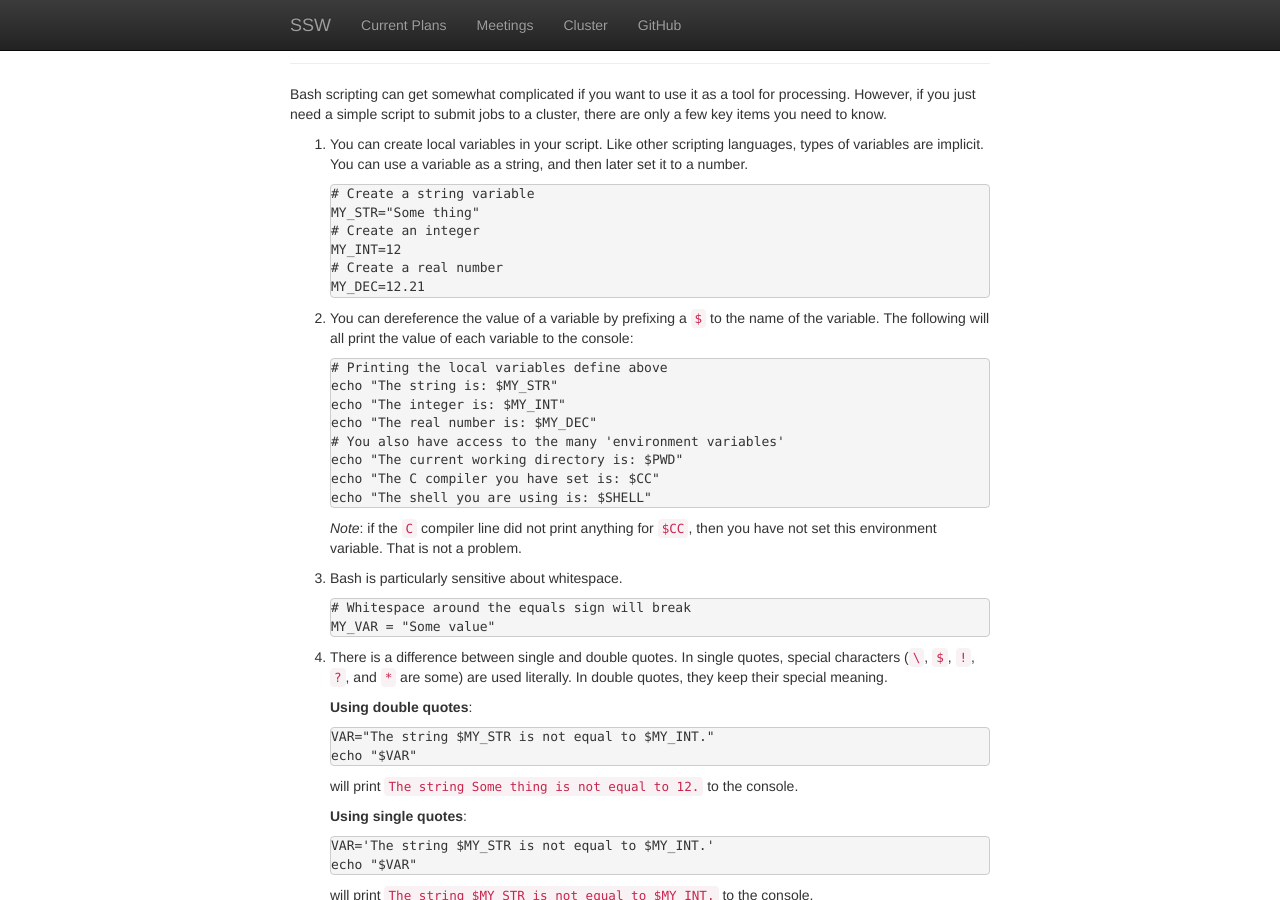
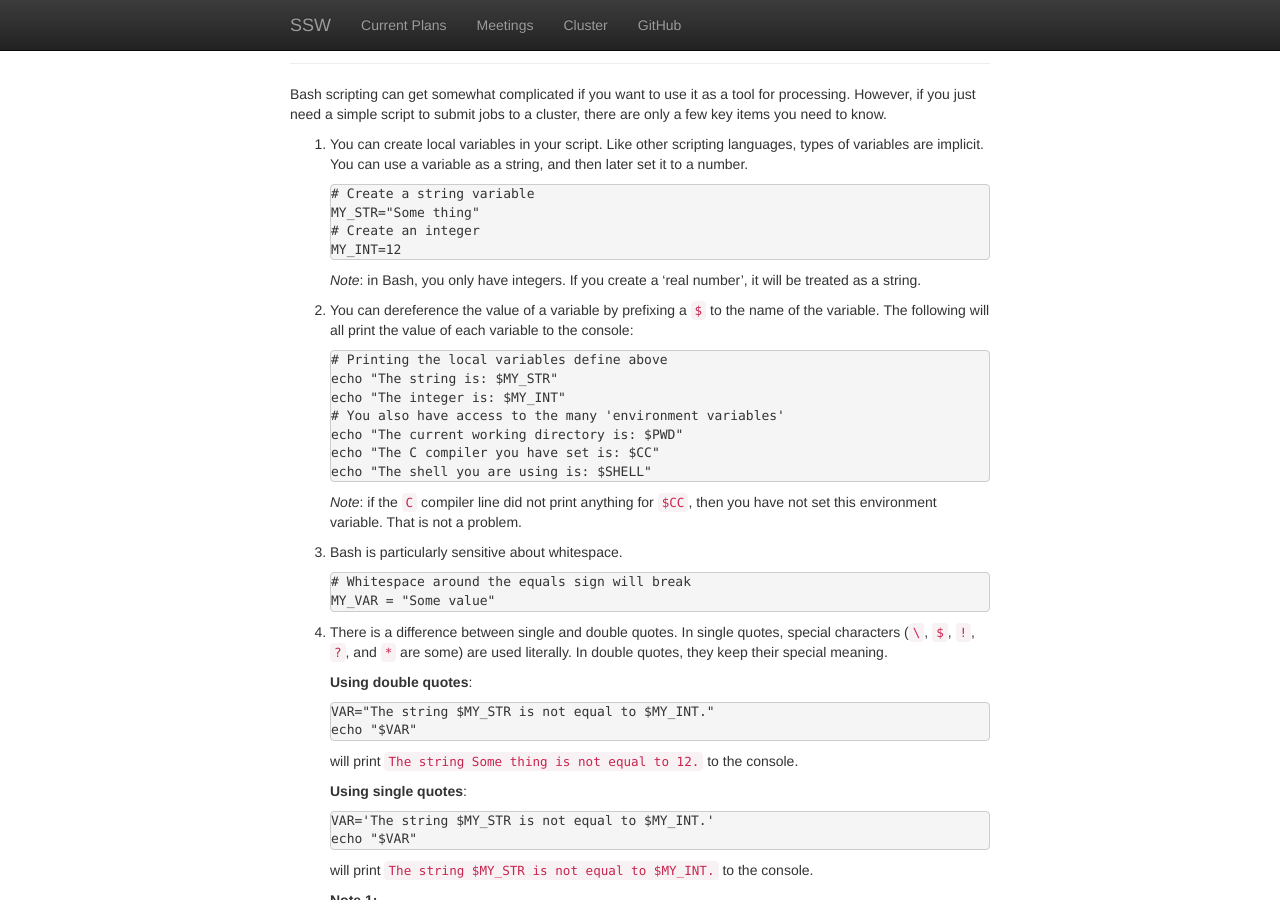
Before and after one commit to cornell-ssw/cornell-ssw.github.io, a Jekyll site: the page built from meetings/2016-09-26.md, in a window 1280 px wide and 900 px high, scrolled down 536 px. Built offline with Jekyll 4.4.1, drawn with Linux system fonts in a browser that asks for light colours; nearby versions of some CDN libraries.

````diff
--- a/meetings/2016-09-26.md
+++ b/meetings/2016-09-26.md
@@ -7,7 +7,7 @@ layout: post
 --------------------------------------------------------------------------------
 - [Minimalist Bash Scripting](#minimalist-bash-scripting)
     - Enough to be able to write PBS submission scripts for totient.
-- [Queuing jobs on Totient](#queing-jobs-on-totient) (using `qsub`).
+- [Queuing jobs on Totient](#queuing-jobs-on-totient) (using `qsub`).
     - Brief example repository for `C` programs using `make`.
 - [Bash Scripting Revisited](#bash-scripting-revisited)
     - You will want to be able to make your job scripts flexible.
@@ -29,9 +29,10 @@ cluster, there are only a few key items you need to know.
    MY_STR="Some thing"
    # Create an integer
    MY_INT=12
-   # Create a real number
-   MY_DEC=12.21
    ```
+
+   *Note*: in Bash, you only have integers.  If you create a 'real number',
+   it will be treated as a string.
 2. You can dereference the value of a variable by prefixing a `$` to the name of
    the variable.  The following will all print the value of each variable to the
    console:
@@ -40,7 +41,6 @@ cluster, there are only a few key items you need to know.
    # Printing the local variables define above
    echo "The string is: $MY_STR"
    echo "The integer is: $MY_INT"
-   echo "The real number is: $MY_DEC"
    # You also have access to the many 'environment variables'
    echo "The current working directory is: $PWD"
    echo "The C compiler you have set is: $CC"
@@ -115,27 +115,27 @@ cluster, there are only a few key items you need to know.
   <div class="panel panel-default">
     <div class="panel-heading">
       <h4 class="panel-title">
-        <a data-toggle="collapse" href="#qsubcommand"><tt>qsub</tt> - Submit a PBS Job</a>
+        <a data-toggle="collapse" href="#qsubcommand"><code>qsub</code> - Submit a PBS Job</a>
       </h4>
     </div>
     <div id="qsubcommand" class="panel-collapse collapse">
       <div class="panel-body">
-        <p><tt>qsub [opts] &lt;job-script.pbs&gt;</tt></p>
+        <p><code>qsub [opts] &lt;job-script.pbs&gt;</code></p>
         <ul>
-          <li>Usually, the majority of the work is done by <tt>job-script.pbs</tt></li>
+          <li>Usually, the majority of the work is done by <code>job-script.pbs</code></li>
           <li>
             Read the man page!  There are a lot of important environment
-            variables that <tt>qsub</tt> defines for the script.
+            variables that <code>qsub</code> defines for the script.
           </li>
           <ul>
-            <li>The one you will use most frequently: <tt>$PBS_O_WORKDIR</tt></li>
+            <li>The one you will use most frequently: <code>$PBS_O_WORKDIR</code></li>
             <li>
-              E.g. <tt>cd $PBS_O_WORKDIR</tt> in the script so the executable
+              E.g. <code>cd $PBS_O_WORKDIR</code> in the script so the executable
               can be found
             </li>
           </ul>
           <li>
-            The other common argument you will use is the <tt>-v</tt> flag,
+            The other common argument you will use is the <code>-v</code> flag,
             which allows you to supply arguments to the job script.
           </li>
         </ul>
@@ -167,31 +167,31 @@ to use command-line arguments in Bash you can refer to them using
         </tr>
       </thead>
       <tr>
-        <td><tt>$0</tt></td>
+        <td><code>$0</code></td>
         <td>The name of the script.</td>
       </tr>
       <tr>
-        <td><tt>$1</tt></td>
+        <td><code>$1</code></td>
         <td>The first command-line argument.</td>
       </tr>
       <tr>
-        <td><tt>$2</tt></td>
+        <td><code>$2</code></td>
         <td>The second command-line argument.</td>
       </tr>
       <tr>
-        <td><tt>...</tt></td>
+        <td><code>...</code></td>
         <td>...</td>
       </tr>
       <tr>
-        <td><tt>$n</tt></td>
+        <td><code>$n</code></td>
         <td>The nth command-line argument.</td>
       </tr>
       <tr>
-        <td><tt>$*</tt></td>
+        <td><code>$*</code></td>
         <td>All command line arguments concatenated.</td>
       </tr>
       <tr>
-        <td><tt>$@</tt></td>
+        <td><code>$@</code></td>
         <td>The command line arguments as an array.</td>
       </tr>
     </table>
````
Also changed, not shown: _data/meetings.yml (+6 -6 lines), index.html (+8 -0 lines), meetings/2016-09-19.md (+14 -12 lines), meetings/2016-10-03.md (+3 -1 lines).
